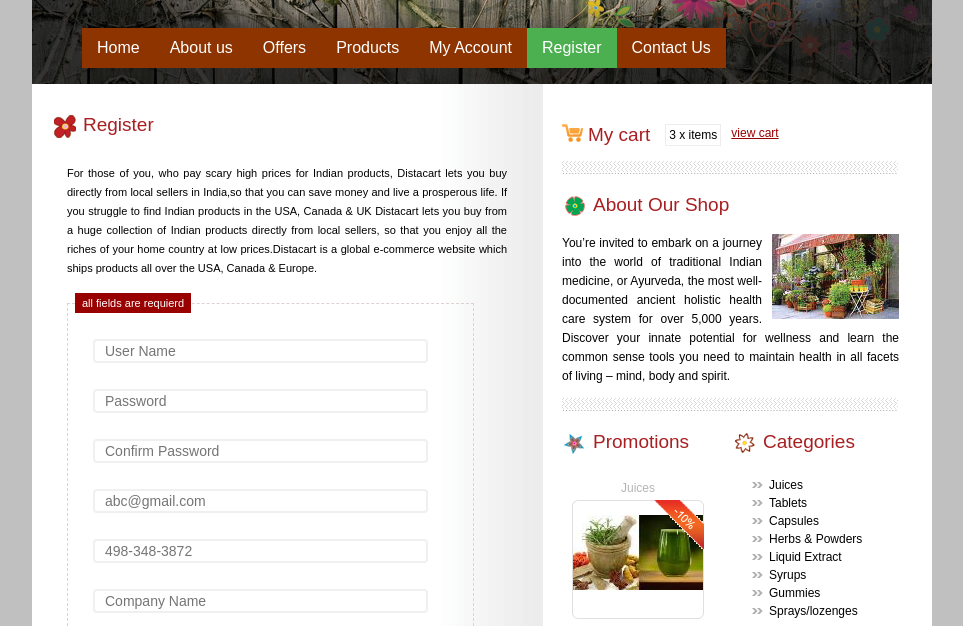
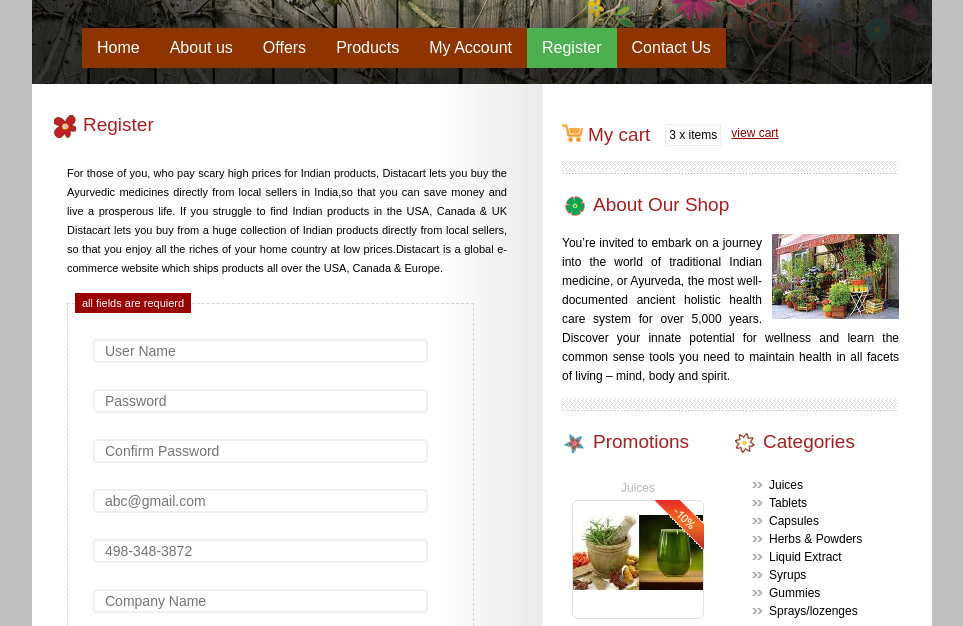
Before and after one commit to SukhwinderDahiya/Group7-Final-Project, a plain HTML site: page register.html in a window 1280 px wide. Shown: the part 97-723 px from the top of the page, without its empty margins (158-1121 px from the left). Drawn offline with Linux system fonts and the light colour scheme.

Commit message:
Update register.html

```diff
--- a/register.html
+++ b/register.html
@@ -50,7 +50,7 @@
       <div class="title"><span class="title_icon"><img src="images/bullet1.gif" alt="" /></span>Register</div>
       <div class="feat_prod_box_details">
         <p class="details">
-For those of you, who pay scary high prices for Indian products, Distacart lets you buy directly from local sellers in India,so that you can save money and live a prosperous life. If you struggle to find Indian products in the USA, Canada & UK Distacart lets you buy from a huge collection of Indian products directly from local sellers, so that you enjoy all the riches of your home country at low prices.Distacart is a global e-commerce website which ships products all over the USA, Canada & Europe.</p>
+For those of you, who pay scary high prices for Indian products, Distacart lets you buy the Ayurvedic medicines directly from local sellers in India,so that you can save money and live a prosperous life. If you struggle to find Indian products in the USA, Canada & UK Distacart lets you buy from a huge collection of Indian products directly from local sellers, so that you enjoy all the riches of your home country at low prices.Distacart is a global e-commerce website which ships products all over the USA, Canada & Europe.</p>
         <div class="contact_form">
   <div class="form_subtitle">all fields are requierd</div>
   <form id="form" class="form" onsubmit="return validateForm(this)"  method="post" >
```
